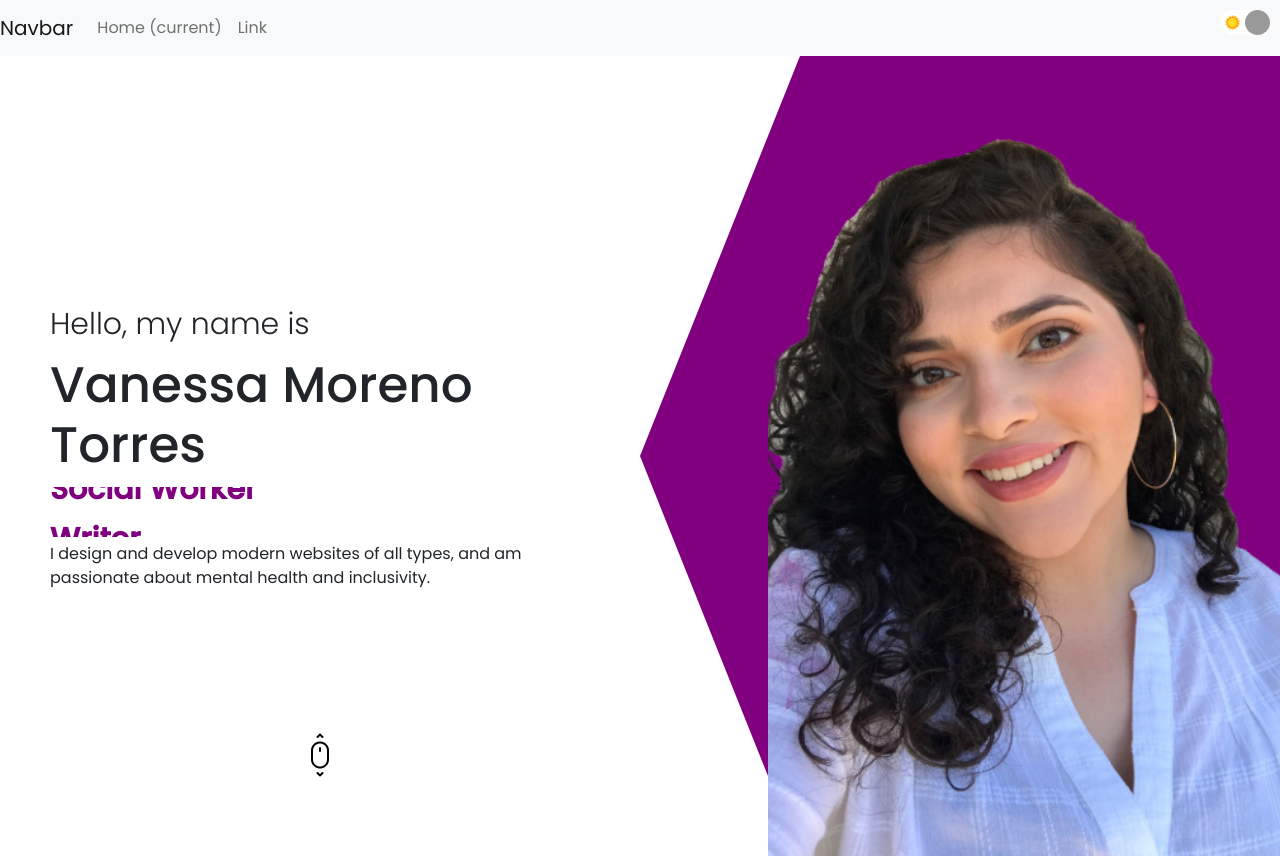
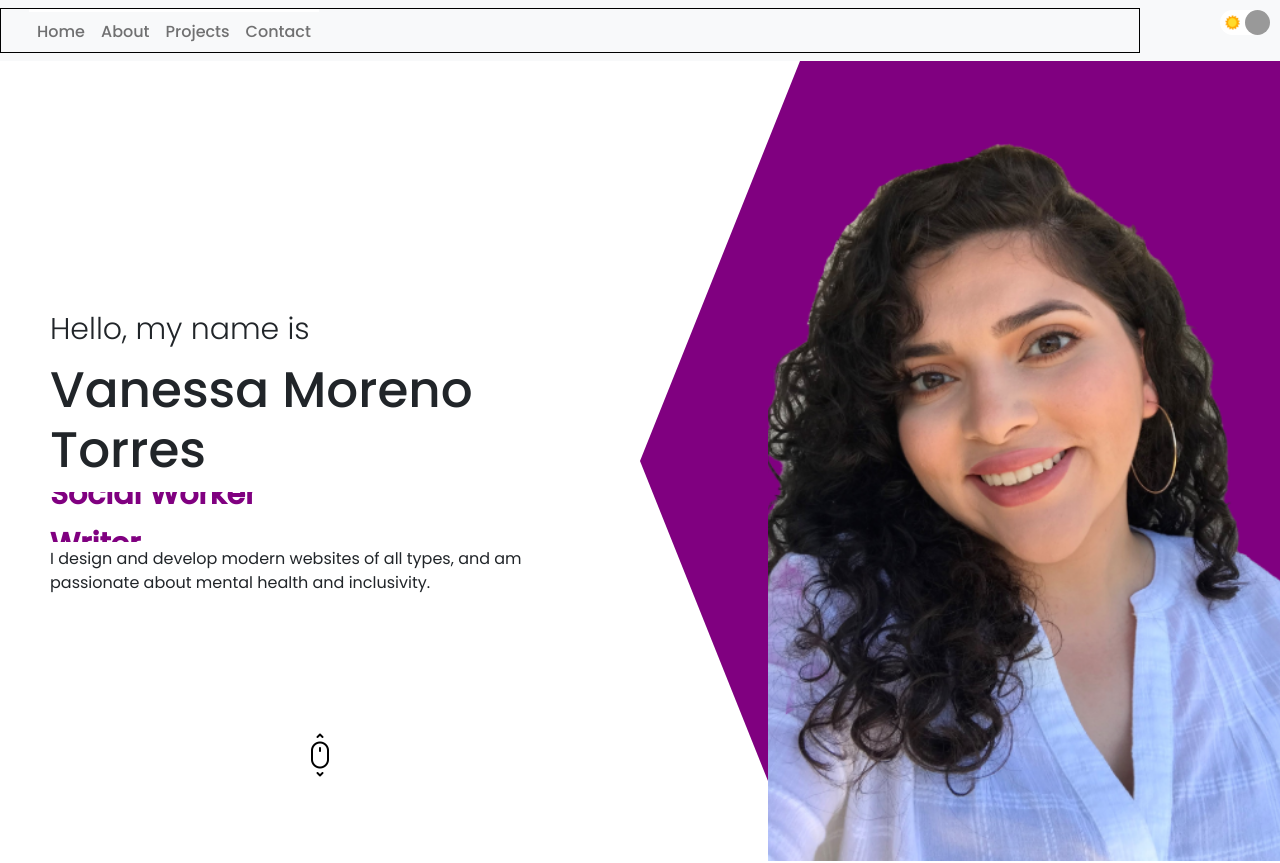
Before and after one commit to VanessaMorenoTorres/Portfolio, a React (Create React App) app: page / in a window 1280 px wide. Shown: the top 863 px of the page. Built offline with nearby package versions, Linux system fonts and the light colour scheme.

Commit message:
navbar
style

```diff
--- a/public/index.html
+++ b/public/index.html
@@ -19,5 +19,8 @@
   <body>
     <noscript>You need to enable JavaScript to run this app.</noscript>
     <div id="root"></div>
+    <script src="https://code.jquery.com/jquery-3.2.1.slim.min.js" integrity="sha384-KJ3o2DKtIkvYIK3UENzmM7KCkRr/rE9/Qpg6aAZGJwFDMVNA/GpGFF93hXpG5KkN" crossorigin="anonymous"></script>
+<script src="https://cdnjs.cloudflare.com/ajax/libs/popper.js/1.12.9/umd/popper.min.js" integrity="sha384-ApNbgh9B+Y1QKtv3Rn7W3mgPxhU9K/ScQsAP7hUibX39j7fakFPskvXusvfa0b4Q" crossorigin="anonymous"></script>
+<script src="https://maxcdn.bootstrapcdn.com/bootstrap/4.0.0/js/bootstrap.min.js" integrity="sha384-JZR6Spejh4U02d8jOt6vLEHfe/JQGiRRSQQxSfFWpi1MquVdAyjUar5+76PVCmYl" crossorigin="anonymous"></script>
   </body>
 </html>
--- a/src/App.css
+++ b/src/App.css
@@ -0,0 +1,28 @@
+:root{
+    --primary-purple: #800080
+}
+
+nav a.nav-link{
+    font-weight: 500;
+    cursor: pointer;
+    /* border: .0375rem solid black !important; */
+    /* background-color: blueviolet !important; */
+}
+.navbar-nav > li> a{
+    border-top: .1875rem solid white;
+}
+
+nav .container{
+    border: .0375rem solid black !important;
+    margin: 0pt;
+    display: flex;
+}
+
+.navbar-nav > li> a.active, .navbar-nav > li> a.active:focus{
+    border-top: .1875rem solid var(--primary-purple);
+    color: black;
+}
+
+.navbar-nav > li> a:hover{
+    border-top: .1875rem solid var(--primary-purple);
+}
--- a/src/components/Navbar/Navbar.js
+++ b/src/components/Navbar/Navbar.js
@@ -1,25 +1,49 @@
 import React from "react";
 
 const Navbar = ( ) => {
-    return(
+    return (
       <nav className="navbar navbar-expand-lg navbar-light bg-light">
-  <a className="navbar-brand" href="#">Navbar</a>
-  <button className="navbar-toggler" type="button" data-toggle="collapse" data-target="#navbarSupportedContent" aria-controls="navbarSupportedContent" aria-expanded="false" aria-label="Toggle navigation">
+        <div className="container">
+          <a className="navbar-brand" href="#"></a>
+          <button
+            className="navbar-toggler"
+            type="button"
+            data-toggle="collapse"
+            data-target="#navbarSupportedContent"
+            aria-controls="navbarSupportedContent"
+            aria-expanded="false"
+            aria-label="Toggle navigation"
+          >
             <span className="navbar-toggler-icon"></span>
           </button>
 
           <div className="collapse navbar-collapse" id="navbarSupportedContent">
-    <ul className="navbar-nav mr-auto">
+            <ul className="navbar-nav ml-auto">
               <li className="nav-item active">
-        <a className="nav-link" href="#">Home <span className="sr-only">(current)</span></a>
+                <a className="nav-link" href="#">
+                  Home<span className="sr-only"></span>
+                </a>
               </li>
               <li className="nav-item">
-        <a className="nav-link" href="#">Link</a>
+                <a className="nav-link" href="#">
+                  About
+                </a>
+              </li>
+              <li className="nav-item">
+                <a className="nav-link" href="#">
+                  Projects
+                </a>
+              </li>
+              <li className="nav-item">
+                <a className="nav-link" href="#">
+                  Contact
+                </a>
               </li>
             </ul>
           </div>
+        </div>
       </nav>
-    )
+    );
 }
 
 export default Navbar
--- a/src/components/intro/intro.css
+++ b/src/components/intro/intro.css
@@ -78,7 +78,7 @@
     height: 50px;
     font-size: 30px;
     font-weight: bold;
-    color: purple;
+    color: #800080;
     display: flex;
     align-items: center;
 }
```
Also changed, not shown: src/components/Navbar/navbar.css (added, +12 -0 lines). Lines whose indentation alone changed are shown as unchanged.
